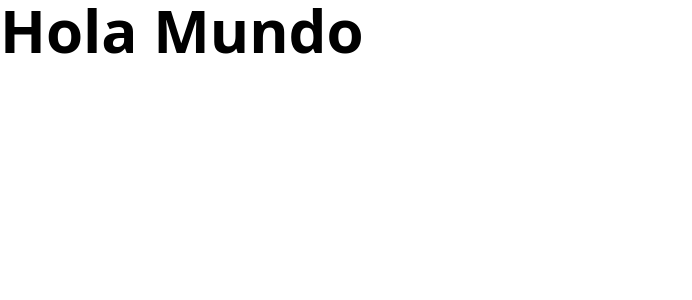
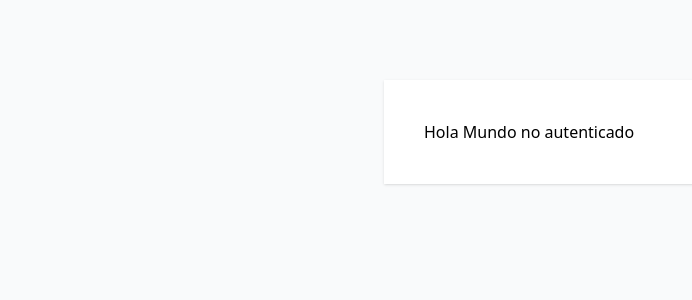
Before and after one commit to PeterArce96/cotizador-prestamos, a React (Vite) app: page / in a window 1280 px wide. Shown: the top 300 px of the page, without its empty margins (0-692 px from the left). Built offline with nearby package versions, Linux system fonts and the light colour scheme.

Commit message:
cotizador - que es JSX?

```diff
--- a/index.html
+++ b/index.html
@@ -6,7 +6,7 @@
     <meta name="viewport" content="width=device-width, initial-scale=1.0" />
     <title>Cotizador Préstamos</title>
   </head>
-  <body>
+  <body class="bg-gray-50">
     <div id="root"></div>
     <script type="module" src="/src/main.jsx"></script>
   </body>
--- a/src/App.jsx
+++ b/src/App.jsx
@@ -1,8 +1,19 @@
+// en .jsx se puede combinar JS y HTML
+// código entre llaves "{}" lo va a tratar como JS
+
 
 function App() {
 
+  const hola = "Hola Mundo";
+  // en la función App y antes del return, puede escribir cualquier código de JS, for, funciones, variables
+  const auth = false
+
   return (
-    <h1 className="text-6xl font-extrabold">Hola Mundo</h1>
+    <div className="my-20 max-w-lg mx-auto bg-white shadow p-10">
+      {hola}
+
+      {auth ? 'autenticado': ' no autenticado'}
+    </div>
   )
 }
 
```
